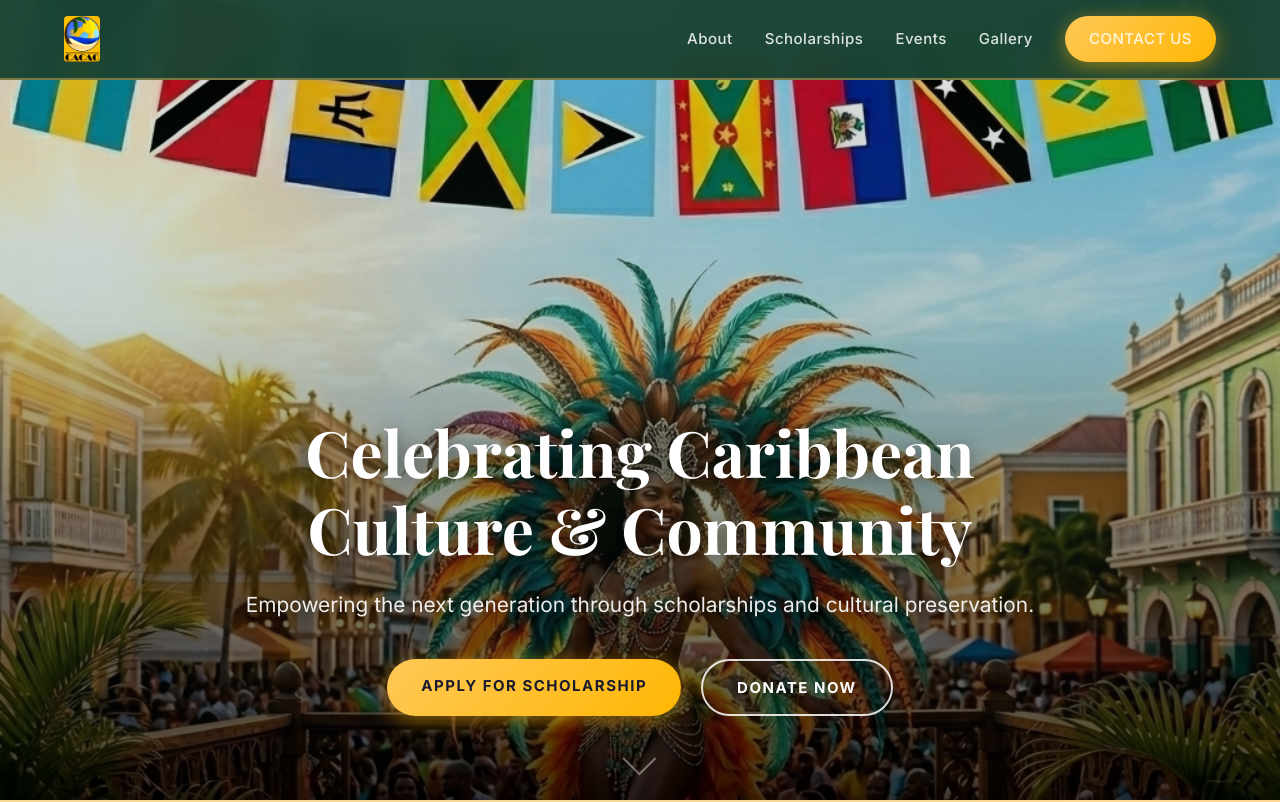
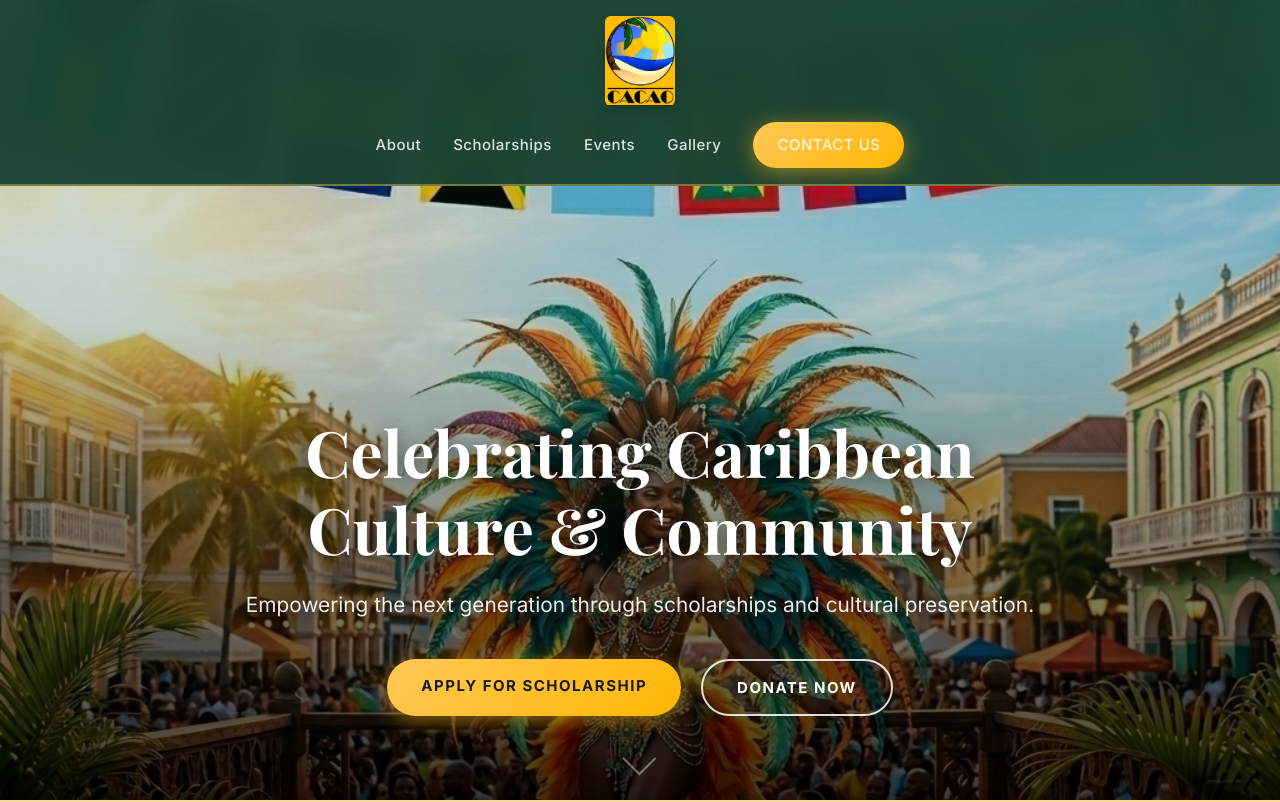
Before and after one commit to MattClarke246/CACAO-Webpage, a plain HTML site: page index.html in a window 1280 px wide. Shown: the top 802 px of the page. Drawn offline with nearby package versions, Linux system fonts and the light colour scheme; a web font is replaced by a local one.

Commit message:
style: center navbar layout and increase logo size

```diff
--- a/style.css
+++ b/style.css
@@ -198,8 +198,10 @@ p.lead {
 
 .nav-content {
     display: flex;
-    justify-content: space-between;
+    flex-direction: column;
+    justify-content: center;
     align-items: center;
+    gap: 16px;
 }
 
 .logo-link {
@@ -213,10 +215,11 @@ p.lead {
 }
 
 .logo-img {
-    height: 46px;
+    height: 90px;
     width: auto;
     object-fit: contain;
-    border-radius: 4px;
+    border-radius: 6px;
+    box-shadow: 0 4px 15px rgba(0,0,0,0.2);
 }
 
 .nav-links {
```
